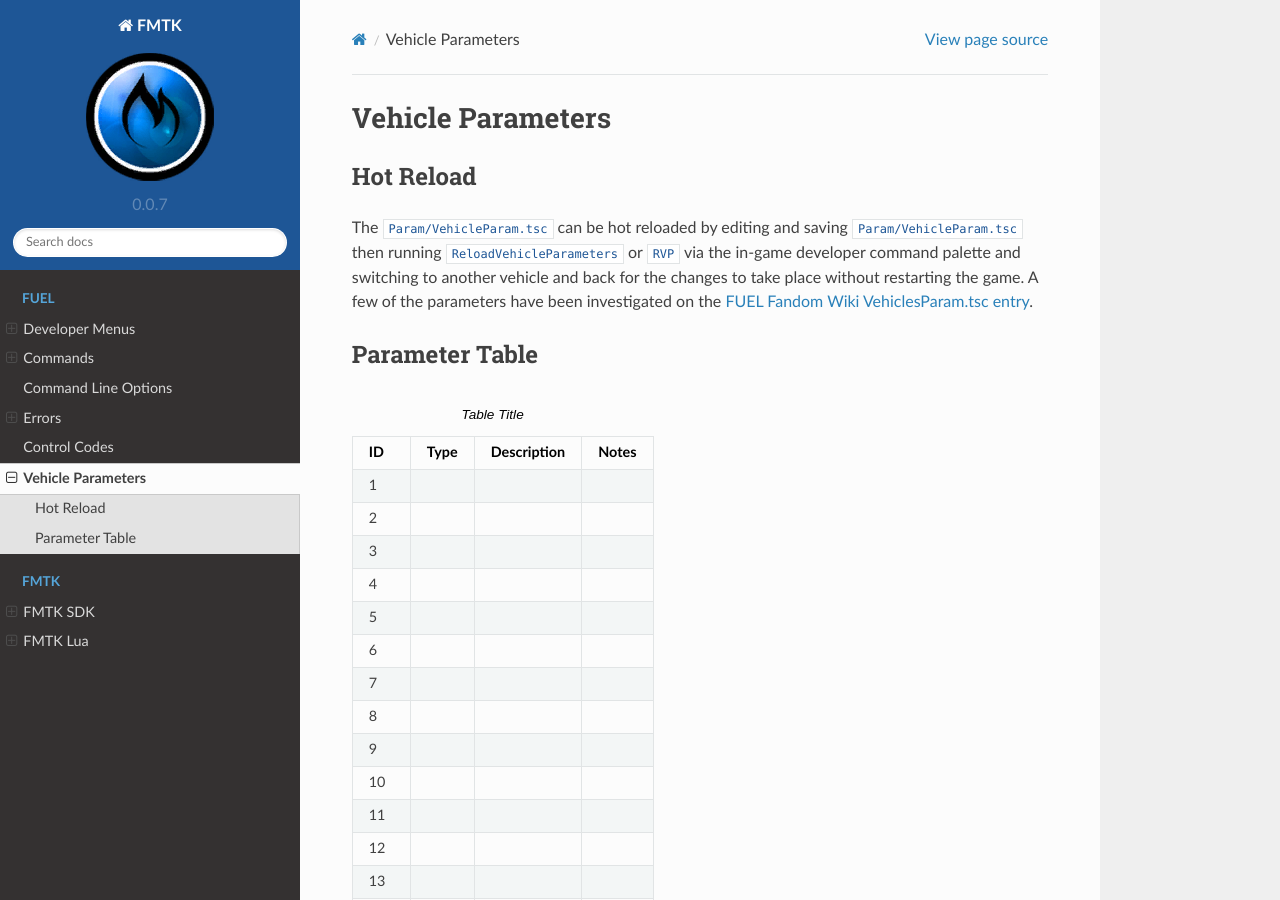
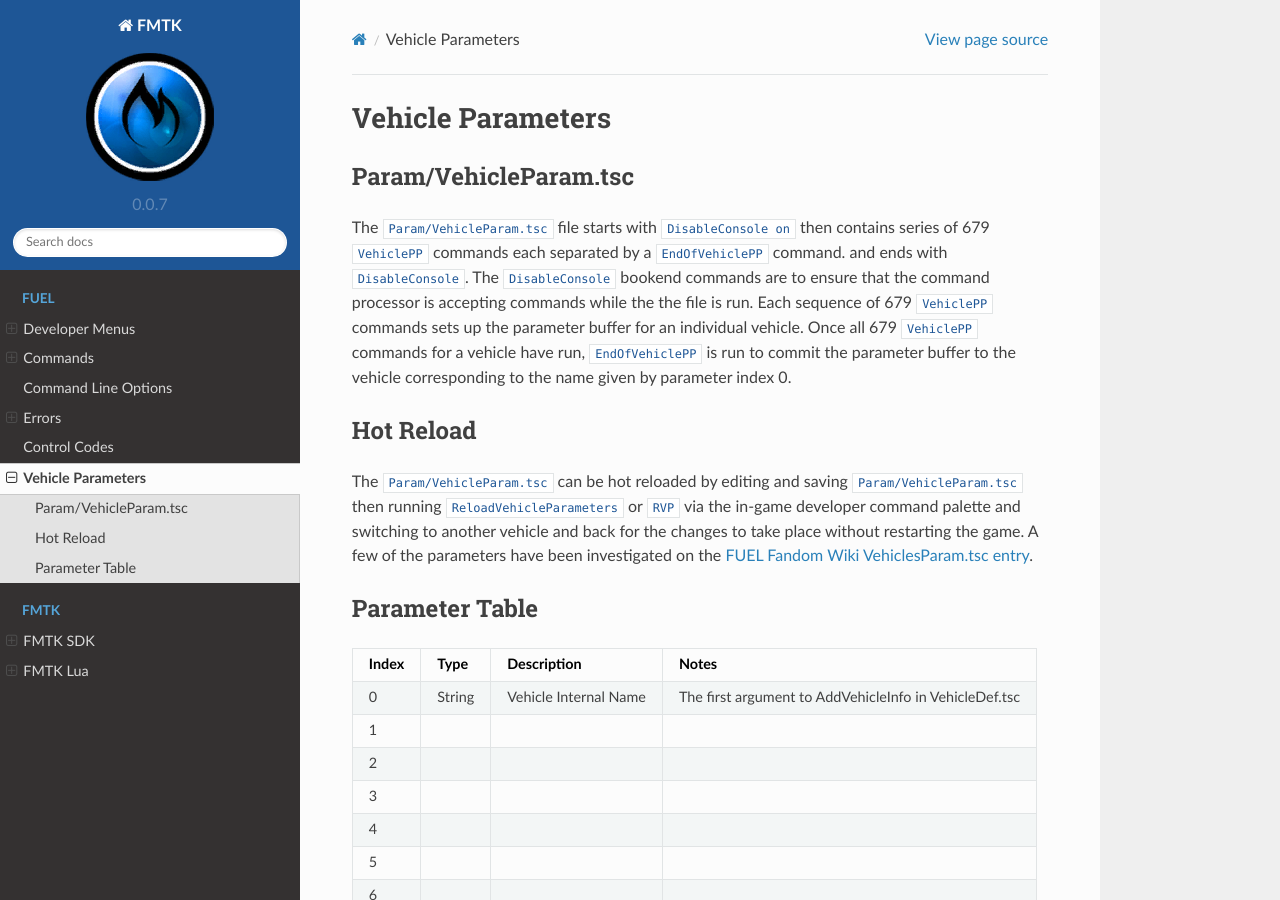
Before and after one commit to widberg/fmtk, a Sphinx documentation site: the page built from docs/source/fuelvehicleparam.rst, in a window 1280 px wide and 900 px high. Built offline with Sphinx 7.4.7 and the Read the Docs theme 2.0.0, drawn with Linux system fonts in a browser that asks for light colours.

Commit message:
vehicle params

```diff
--- a/docs/source/_files/fuelvehicleparam.csv
+++ b/docs/source/_files/fuelvehicleparam.csv
@@ -1,4 +1,5 @@
-ID,Type,Description,Notes
+Index,Type,Description,Notes
+0,String,Vehicle Internal Name,The first argument to AddVehicleInfo in VehicleDef.tsc
 1,,,
 2,,,
 3,,,
--- a/docs/source/fuelvehicleparam.rst
+++ b/docs/source/fuelvehicleparam.rst
@@ -1,6 +1,10 @@
 Vehicle Parameters
 ==================
 
+Param/VehicleParam.tsc
+----------------------
+
+The ``Param/VehicleParam.tsc`` file starts with ``DisableConsole on`` then contains series of 679 ``VehiclePP`` commands each separated by a ``EndOfVehiclePP`` command. and ends with ``DisableConsole``. The ``DisableConsole`` bookend commands are to ensure that the command processor is accepting commands while the the file is run. Each sequence of 679 ``VehiclePP`` commands sets up the parameter buffer for an individual vehicle. Once all 679 ``VehiclePP`` commands for a vehicle have run, ``EndOfVehiclePP`` is run to commit the parameter buffer to the vehicle corresponding to the name given by parameter index 0.
 
 Hot Reload
 ----------
@@ -10,6 +14,6 @@
 Parameter Table
 ---------------
 
-.. csv-table:: Table Title
+.. csv-table::
    :file: _files/fuelvehicleparam.csv
    :header-rows: 1
```
